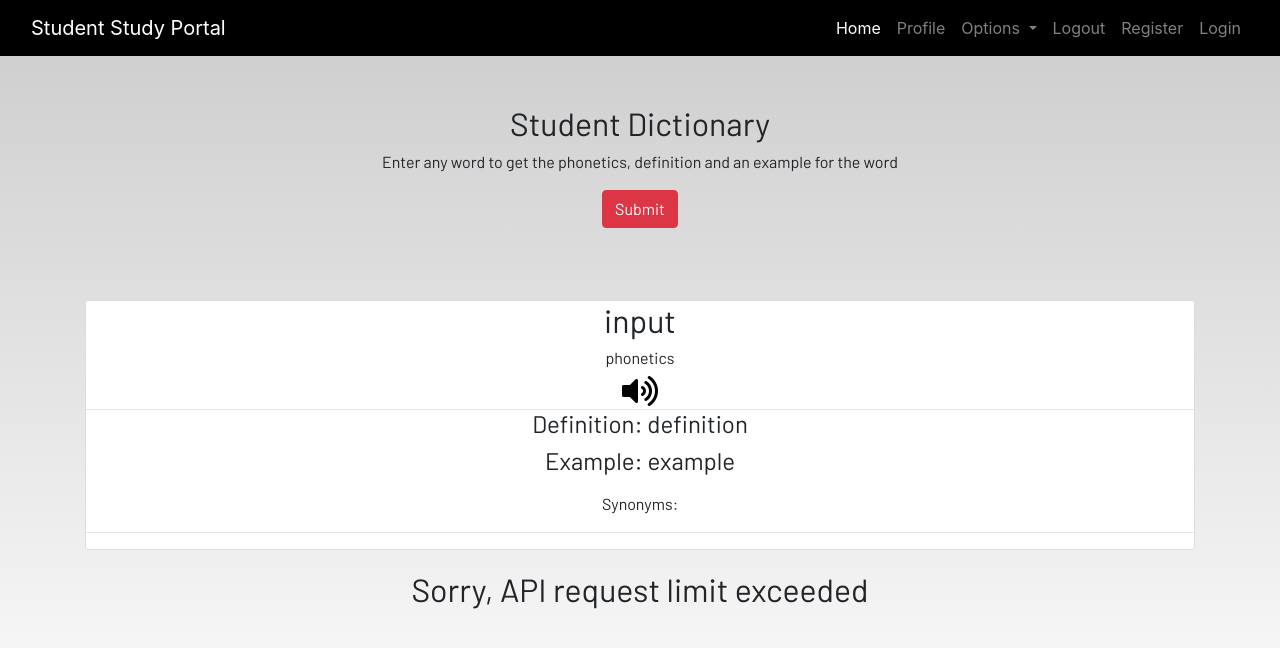
After one commit to archu0819/studantPortal, a Django app: page /dictionary in a window 1280 px wide. The commit adds this page. Shown: the top 648 px of the page. Run offline with Django 4.2, Linux system fonts and the light colour scheme; some libraries are stand-ins or nearby versions; some web fonts are replaced.

Commit message:
dictionary and wikipedia added

```diff
--- /dev/null
+++ b/myApp/templates/myApp/dictionary.html
@@ -0,0 +1,33 @@
+{% extends 'myApp/base.html' %}
+{% load static %}
+{% block content %}
+<section class='text-center container'>
+    <h2>Student Dictionary</h2>
+    <p>Enter any word to get the phonetics, definition and an example for the word</p>
+    <form action="" method="post">
+        <input class="btn btn-danger" type="submit" value="Submit">
+    </form><br>
+    <div class="content-section p-0 mt-5">
+
+        <div class="custom-header">
+            <h2>input</h2>
+            <h6>phonetics</h6>
+            <audio id="player" src=""></audio>
+            <div>
+                <i class='fa fa-volume-up fa-2x'></i>
+            </div>
+        </div>
+
+        <hr class="p-0 m-0">
+
+        <p class="float-left">
+            <h4>Definition: definition</h4>
+            <h4>Example: example</h4>
+        </p>
+        Synonyms:
+        <hr>
+
+    </div>
+    <h2>Sorry, API request limit exceeded</h2>
+</section>
+{% endblock content %}
--- a/myApp/templates/myApp/home.html
+++ b/myApp/templates/myApp/home.html
@@ -79,7 +79,7 @@
 
 
     <div class="col-md-3">
-      <a href="#">
+      <a href="{% url 'dictionary' %}">
         <div class="card">
           <img class="card-img-top" src="{% static 'images/dictionary.jpg' %}" alt="Notes image">
           <div class="card-body">
@@ -93,7 +93,7 @@
       </a>
     </div>
     <div class="col-md-3">
-      <a href="#">
+      <a href="{% url 'wiki' %}">
         <div class="card">
           <img class="card-img-top" src="{% static 'images/wiki.jpg' %}" alt="Notes image">
           <div class="card-body">
--- a/myApp/urls.py
+++ b/myApp/urls.py
@@ -16,4 +16,6 @@ urlpatterns = [
     path('delete_todo/<int:pk>', views.delete_todo, name='delete-todo'),
     path('update_todo/<int:pk>', views.update_todo, name='update-todo'),
     path('books', views.books, name='books'),
+    path('wiki', views.wiki, name='wiki'),
+    path('dictionary', views.dictionary, name='dictionary'),
 ]
--- a/myApp/views.py
+++ b/myApp/views.py
@@ -8,6 +8,7 @@ from django.views import generic
 
 from myApp.models import Notes
 from youtubesearchpython import VideosSearch
+import wikipedia
 
 # Create your views here.
 def home(request):
@@ -192,3 +193,54 @@ def books(request):
     else:
         form = DashboardForm()
     return render(request, 'myApp/books.html', {'form': form})
+
+
+def wiki(request):
+    if request.method == "POST":
+        text = request.POST['text']
+        form = DashboardForm(request.POST)
+        search = wikipedia.page(text)
+        context = {
+            'form': form,
+            'title': search.title,
+            'link': search.url,
+            'details': search.summary,
+        }
+        return render(request, 'myApp/wiki.html', context)
+    else:
+        form = DashboardForm()
+    return render(request, 'myApp/wiki.html', {'form': form})
+
+
+def dictionary(request):
+    if request.method == "POST":
+        text = request.POST['text']
+        form = DashboardForm(request.POST)
+
+        url = "https://api.dictionaryapi.dev/api/v2/entries/en_US/"+text
+        r = requests.get(url)
+        answer = r.json()
+        try:
+            phonetics = answer[0]['phonetics'][0]['text']
+            audio = answer[0]['phonetics'][0]['audio']
+            definition = answer[0]['meanings'][0]['definitions'][0]['definition']
+            example = answer[0]['meanings'][0]['definitions'][0]['example']
+            synonyms = answer[0]['meanings'][0]['definitions'][0]['synonyms']
+            context = {
+                'form': form,
+                'input': text,
+                'phonetics': phonetics,
+                'audio': audio,
+                'definition': definition,
+                'example': example,
+                'synonyms': synonyms,
+            }
+        except:
+            context = {
+                'form': form,
+                'input': '',
+            }
+        return render(request, 'myApp/dictionary.html', context)
+    else:
+        form = DashboardForm()
+    return render(request, 'myApp/dictionary.html', {'form': form})
```
Also changed, not shown: myApp/templates/myApp/wiki.html (added, +33 -0 lines), db.sqlite3.
